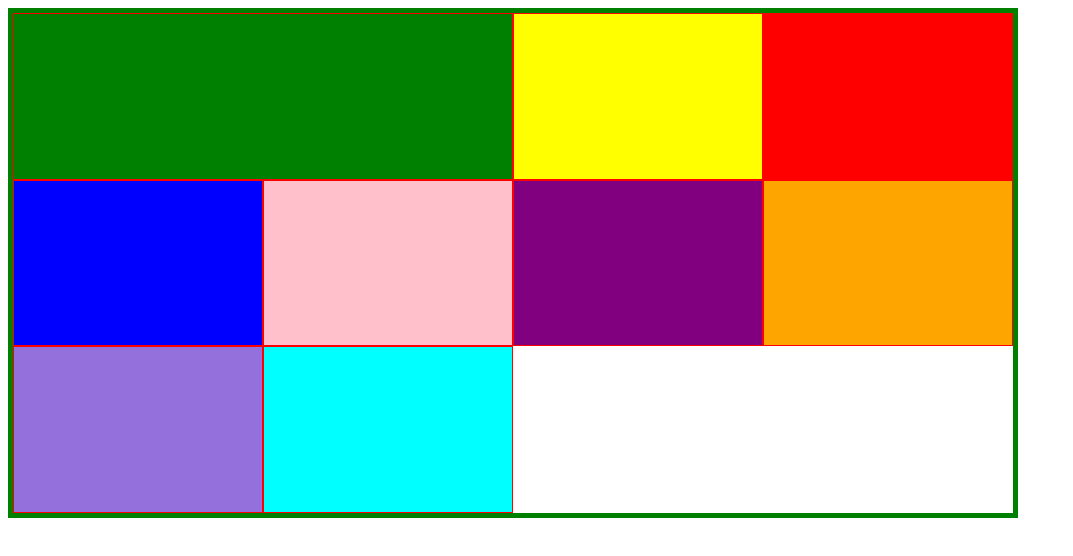
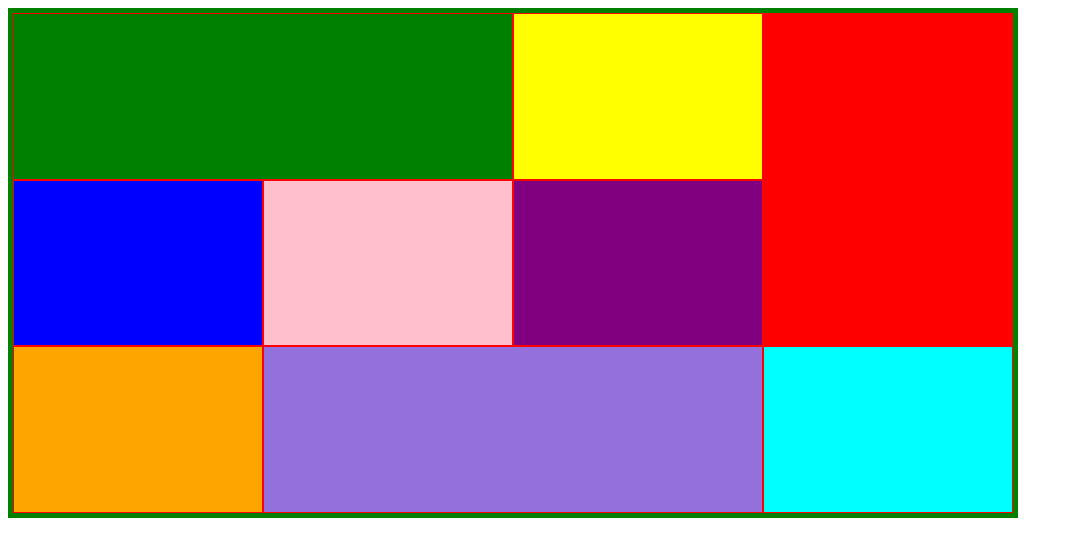
Before and after one commit to Yenuli-Minsadi/web-tech-module, a plain HTML site: page WebTech/Grid_Layout2.html in a window 1280 px wide. Shown: the whole page, without its empty margins (0-1073 px from the left). Drawn offline with Linux system fonts and the light colour scheme.

Commit message:
Grid-row with Grid-column

```diff
--- a/WebTech/Grid_Layout2.html
+++ b/WebTech/Grid_Layout2.html
@@ -29,6 +29,8 @@
         }
 
         section > div:nth-child(3) {
+            grid-row: 1/3;
+            grid-column: 4/5;
             background: red;
         }
 
@@ -49,6 +51,7 @@
         }
 
         section > div:nth-child(8) {
+            grid-column: 2/4;
             background: mediumpurple;
         }
 
```
